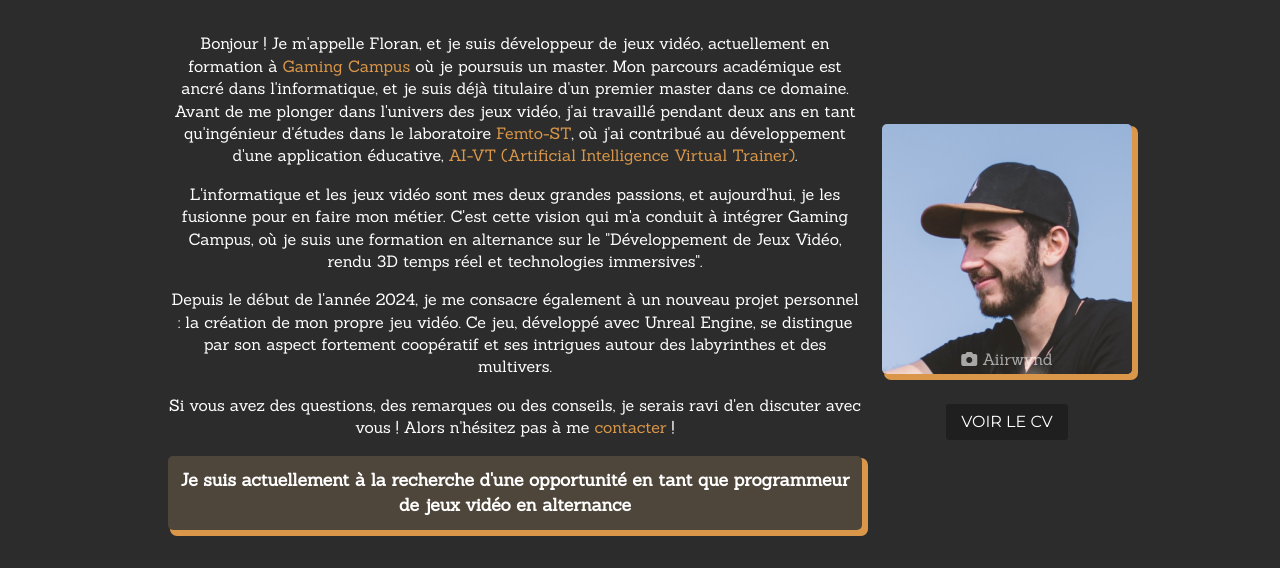
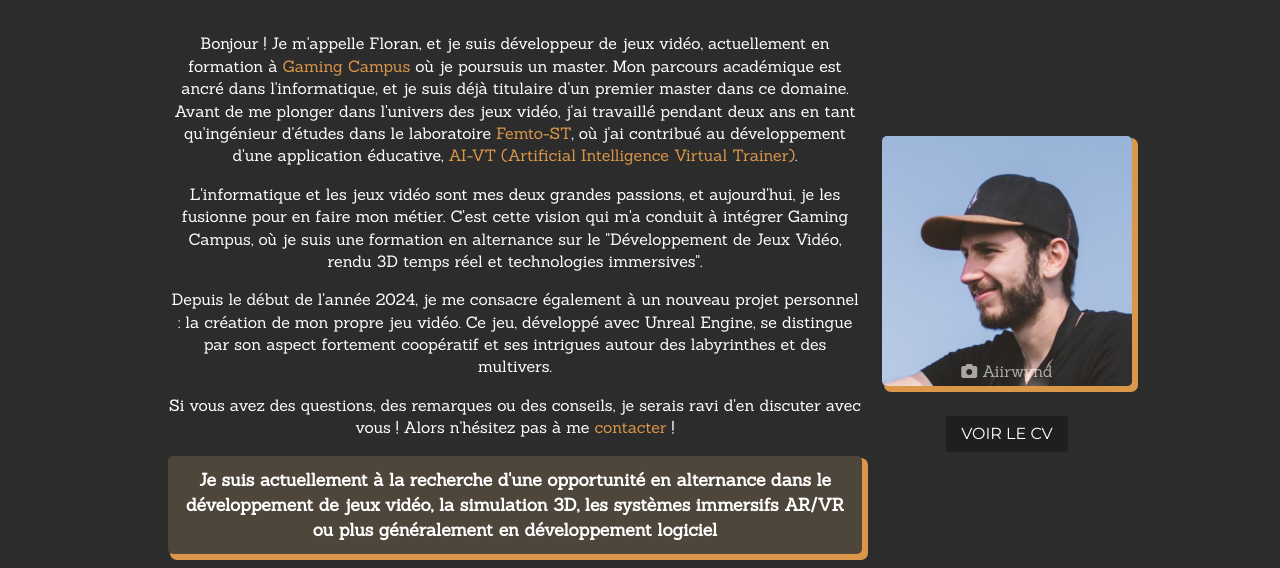
Before and after one commit to Floran05/portfolio, a plain HTML site: page index.html in a window 1280 px wide. Shown: the part 232-800 px from the top of the page. Drawn offline with Linux system fonts and the light colour scheme.

Commit message:
Update message apprenticeship

```diff
--- a/index.html
+++ b/index.html
@@ -73,7 +73,7 @@
                         </p>
 
                         <p class="about-now">
-                            Je suis actuellement à la recherche d'une opportunité en tant que programmeur de jeux vidéo en alternance
+                            Je suis actuellement à la recherche d'une opportunité en alternance dans le développement de jeux vidéo, la simulation 3D, les systèmes immersifs AR/VR ou plus généralement en développement logiciel
                         </p>
                     </div>
                     <div class="profile-picture">
```
